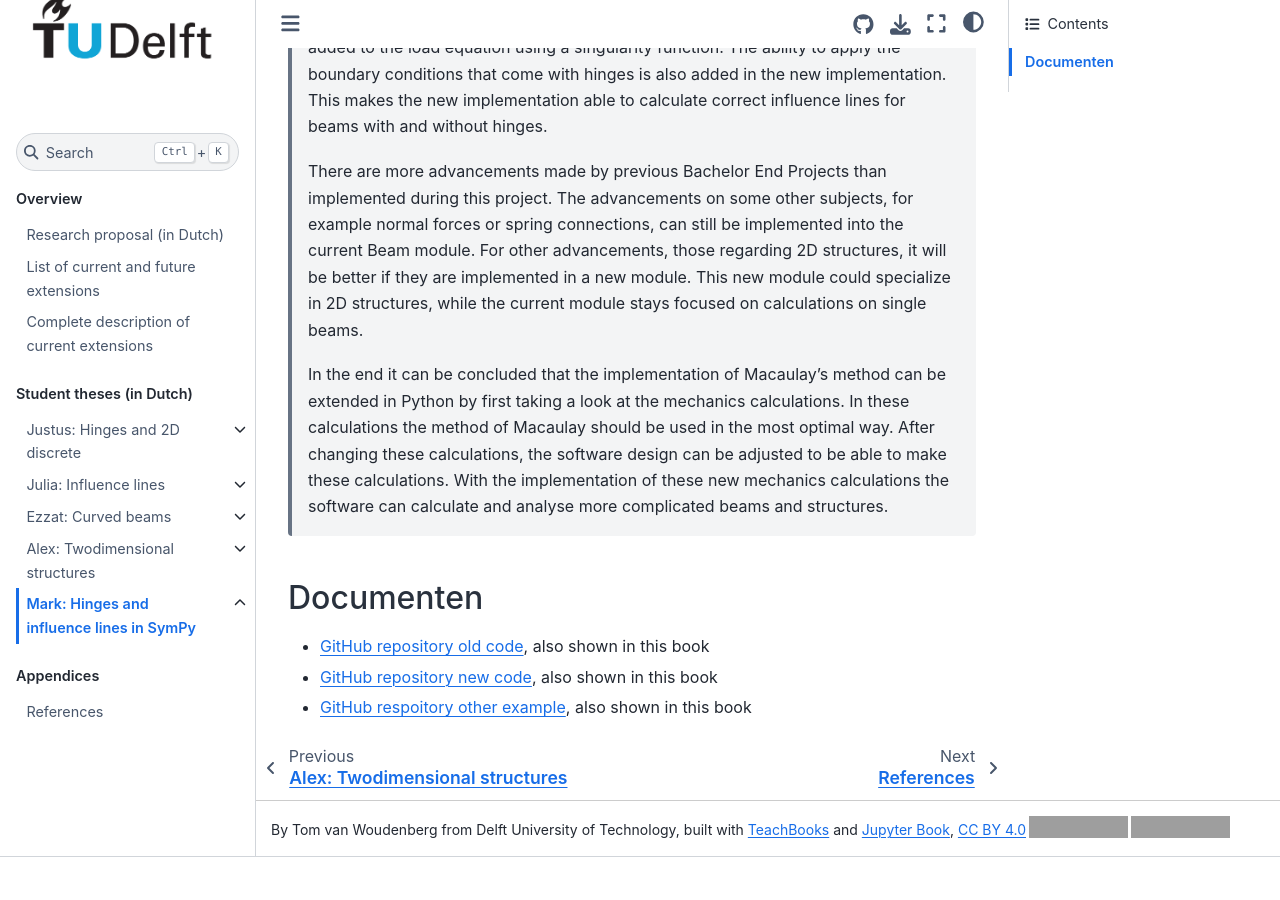
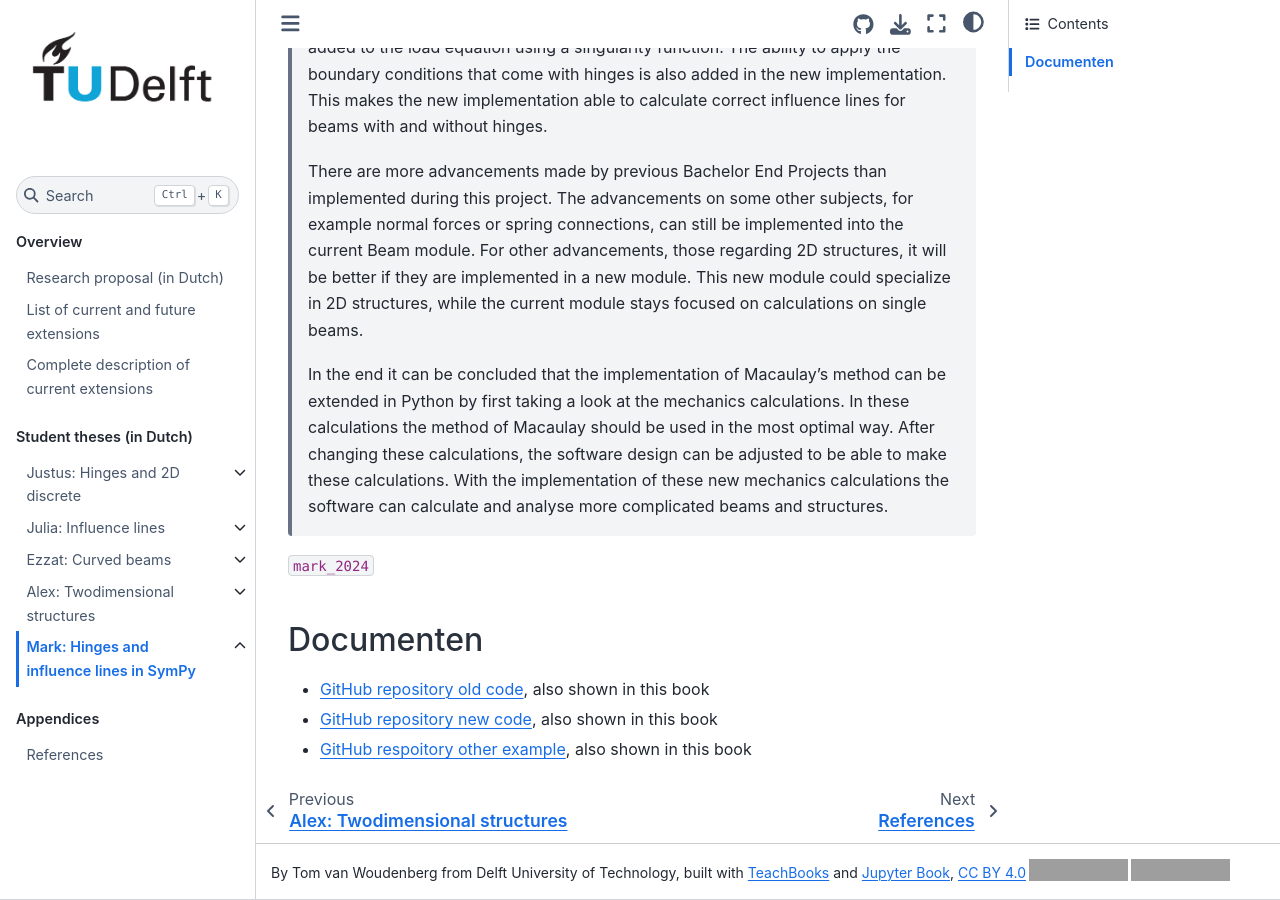
Before and after one commit to TeachBooks/Macaulays_method, a Jupyter Book: the page built from book/theses/mark.md, in a window 1280 px wide and 900 px high, scrolled down 975 px. Built offline with Jupyter Book 1.0.4 settings and Sphinx 7.4.7 and the Sphinx Book theme 1.1.4, drawn with Linux system fonts in a browser that asks for light colours; pages that are not in the unit, such as notebooks, are missing from menus; comment, search, counter and statistics services are not loaded; cross-references to code outside the pages are shown as plain code; before the commit the page ends 1832 px from its top, so only the background shows below that; grey boxes are pictures that could not be loaded.

Commit message:
Update mark.md

```diff
--- a/book/theses/mark.md
+++ b/book/theses/mark.md
@@ -16,6 +16,8 @@
 >
 > In the end it can be concluded that the implementation of Macaulay’s method can be extended in Python by first taking a look at the mechanics calculations. In these calculations the method of Macaulay should be used in the most optimal way. After changing these calculations, the software design can be adjusted to be able to make these calculations. With the implementation of these new mechanics calculations the software can calculate and analyse more complicated beams and structures.
 
+{cite:ts}`mark_2024`
+
 ## Documenten
 - [GitHub repository old code](https://github.com/mvg2002/BEP_examples_SymPy_1.12), also shown in this book
 - [GitHub repository new code](https://github.com/mvg2002/BEP_examples_SymPy_1.14.dev), also shown in this book
```
